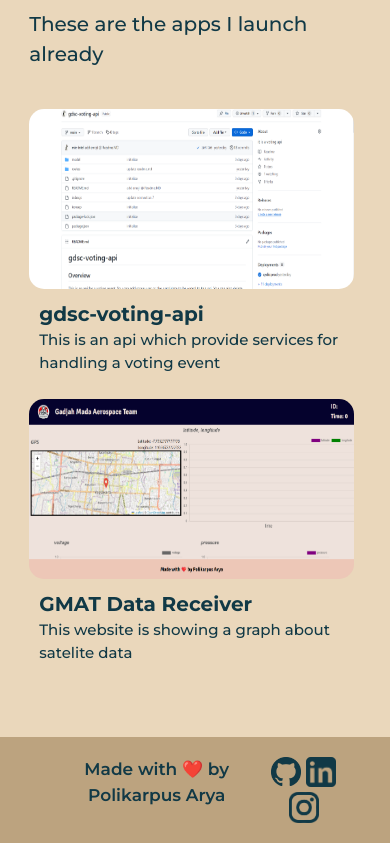
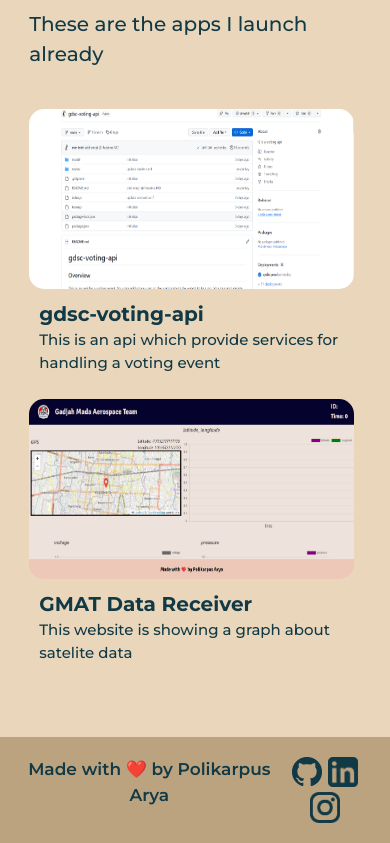
Before and after one commit to mie-intel/polikarpus-porto, a Next.js app: page / in a window 390 px wide. Shown: the part 1744-2587 px from the top of the page. Built offline with nearby package versions, Linux system fonts and the light colour scheme.

Commit message:
update footnot responsive

```diff
--- a/app/components/foot.tsx
+++ b/app/components/foot.tsx
@@ -9,7 +9,7 @@ const Foot = () => {
   return (
     <>
       <div
-        className={`${montmid.className} w-[100vw] text-[17px] pt-5 pb-5 pr-12 pl-12 relative flex justify-between bg-[#BCA37F] text-[#113946]`}
+        className={`${montmid.className} w-[100vw] text-[17px] pt-5 pb-5 pr-[5vw] pl-[5vw] relative flex justify-between bg-[#BCA37F] text-[#113946]`}
       >
         <div className="text-center items-start justify-center">
           <h1>Made with ❤️ by Polikarpus Arya</h1>
```
